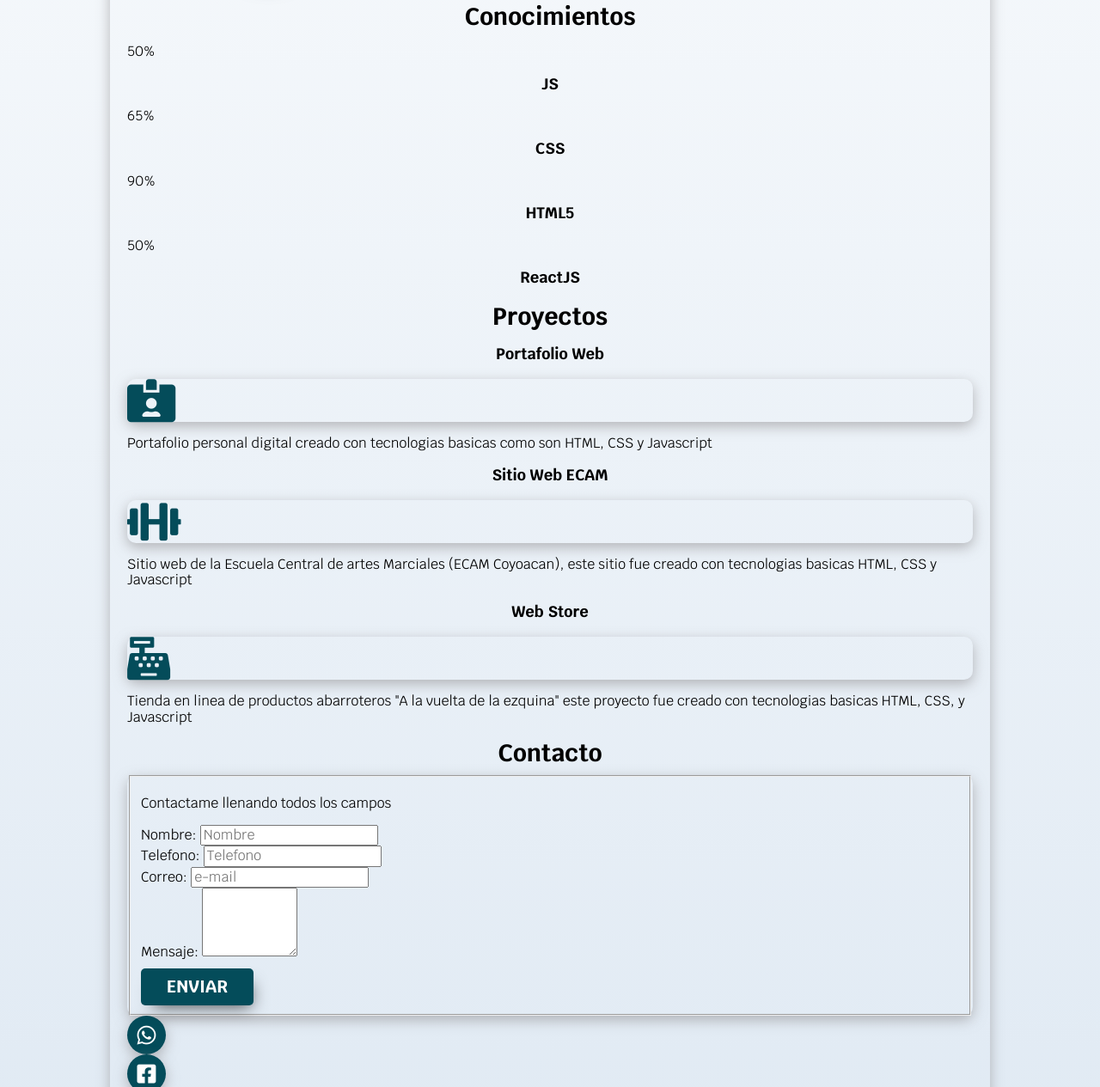
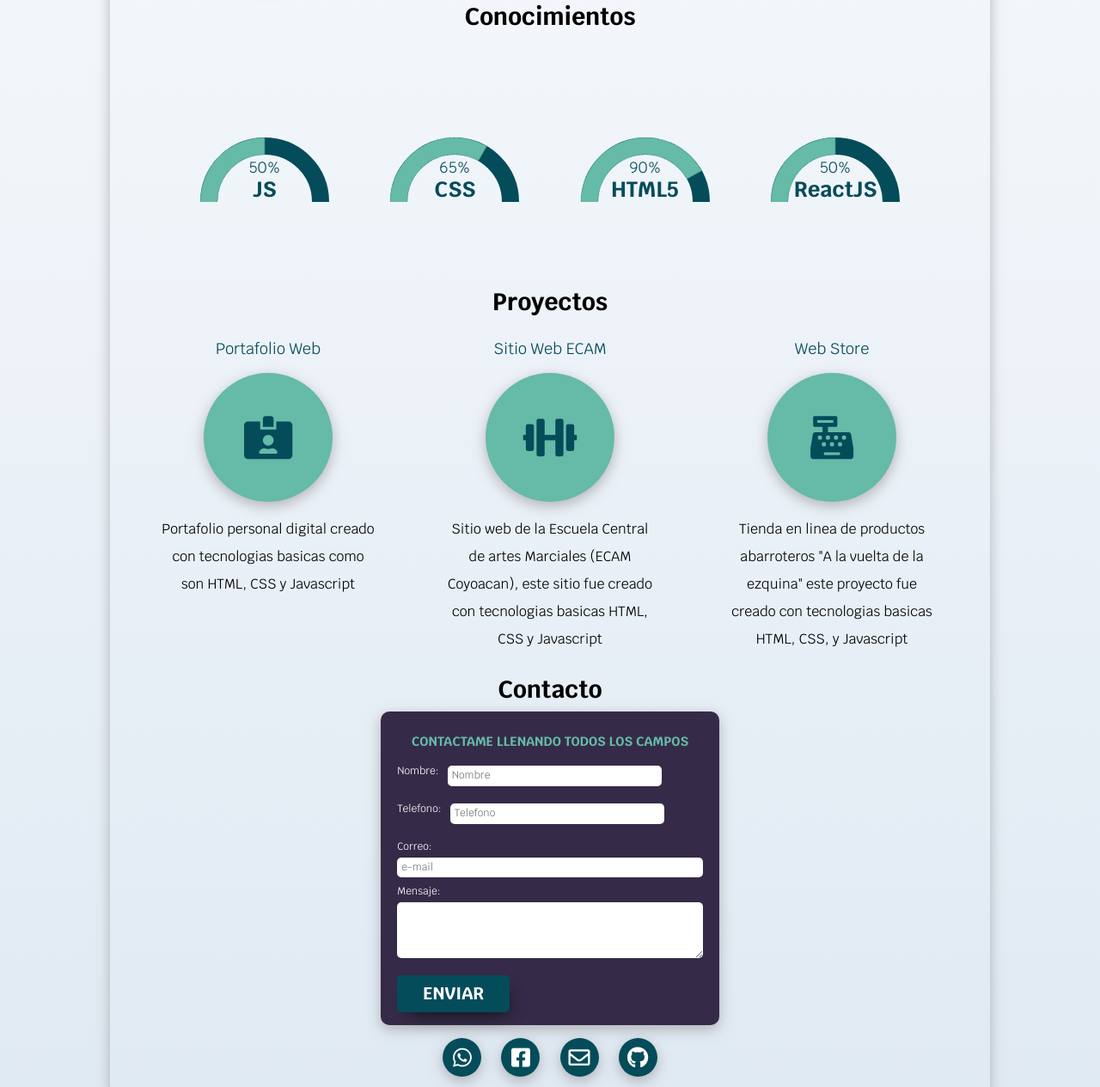
Before and after one commit to PsyACG49/freelancer, a website: page src/index.html in a window 1280 px wide. Shown: the part 839-2104 px from the top of the page at 86% size. Drawn offline with Linux system fonts and the light colour scheme.

Commit message:
lates changes

```diff
--- a/gulpfile.js
+++ b/gulpfile.js
@@ -18,5 +18,6 @@ function dev ( done ) {
     done();
 }
 
+//comando para correr: gulp dev
 exports.css = css;
 exports.dev = dev;
--- a/src/scss/base/_variables.scss
+++ b/src/scss/base/_variables.scss
@@ -5,6 +5,9 @@ $primario: #66baa8;
 $secundario: #044c5a;
 $gris: #352b48;
 
+$border-fondo: 20px solid #044c5a;
+$border:20px solid #66baa8;
+
 //Medidas media query
 $tablets: 768px;
 $movile: 425px;
--- /dev/null
+++ b/src/scss/layout/_contact.scss
@@ -0,0 +1,78 @@
+@use "base/variables" as v;
+@use "base/mixins" as m;
+
+.formulario {
+    background-color: v.$gris;
+    width: 40%;
+    min-width: 250px;
+    margin: 0 auto;
+    padding: .5rem;
+    border-radius: 1rem;
+  }
+
+  .formulario fieldset {
+    border: none;
+  }
+
+  .formulario p {
+    text-align: center;
+    font-size: 1.5rem;
+    font-weight: bold;
+    color: v.$primario;
+    text-transform: uppercase;
+    margin-bottom: 2rem;
+  }
+
+
+  .campo {
+    margin-bottom: 1rem;
+    display: flex;
+  }
+
+  .campo label {
+    width: auto;
+    font-size: 1.2rem;
+    color: v.$blanco;
+    padding-bottom: 1rem;
+    margin-bottom: 0.5rem;
+    margin-right: 1rem;
+  }
+  .campo2{
+    display: flex;
+    flex-direction: column;
+    color: v.$blanco;
+    font-size: 1.2;
+  }
+
+  .campo2 label{
+    margin-bottom: 0.5rem;
+    font-size: 1.2rem;
+  }
+
+  .campo2 .input-text{
+    width: auto;
+  }
+
+  .input-text {
+    width: 70%;
+    font-size: 1.2rem;
+    border: none;
+    margin-bottom: 1rem;
+    padding: 0.5rem;
+    border-radius: 0.5rem;
+  }
+
+  .enviar {
+    width: 40%;
+  }
+
+  .redes2{
+    width: 30%;
+    margin:15px auto 0 auto;
+    display: flex;
+    justify-content: space-evenly;
+  }
+
+  .footer {
+    text-align: center;
+  }
--- a/src/scss/layout/_index.scss
+++ b/src/scss/layout/_index.scss
@@ -2,3 +2,5 @@
 @forward 'hero';
 @forward 'aboutMe';
 @forward 'skills';
+@forward 'proyectos';
+@forward 'contact';
--- /dev/null
+++ b/src/scss/layout/_proyectos.scss
@@ -0,0 +1,34 @@
+@use "base/variables" as v;
+@use "base/mixins" as m;
+
+.proyectos{
+    display: flex;
+    justify-content: space-around;
+    flex-wrap: wrap;
+  }
+
+  .proyecto {
+    max-width: 250px;
+    display: flex;
+    flex-direction: column;
+    align-items: center;
+  }
+
+  .proyecto h3 {
+    color: v.$secundario;
+    font-weight: normal;
+  }
+
+  .proyecto p {
+    line-height: 2;
+    text-align: center;
+  }
+  .proyecto .iconos {
+    width: 15rem;
+    height: 15rem;
+    background-color: v.$primario;
+    border-radius: 50%;
+    display: flex;
+    justify-content: space-evenly;
+    align-items: center;
+  }
--- a/src/scss/layout/_skills.scss
+++ b/src/scss/layout/_skills.scss
@@ -1,11 +1,11 @@
 @use "base/variables" as v;
 @use "base/mixins" as m;
 
-.title-skills {
+.title-skills{
   margin-bottom: 0;
 }
 
-.skills {
+.skills{
   overflow: hidden;
   width: 90%;
   margin: auto;
@@ -14,86 +14,88 @@
   flex-wrap: wrap;
 }
 
-.contenedor-progres {
+.contenedor-progres{
   height: 200px;
   width: 200px;
   overflow: hidden;
   margin: auto auto;
 
-  .progress {
-    margin: 102px auto;
+}
+
+.contenedor-progres .progress{
+  margin: 125px auto;
   border-radius: 50%;
   height: 150px;
   width: 150px;
-    border-left: var(--border);
-    border-right: var(--border);
-    border-top: var(--border);
+  border-left: v.$border;
+  border-right: v.$border;
+  border-top: v.$border;
   border-bottom: 25px solid transparent;
   position: relative;
-    color: var(--secundario);
+  color: v.$secundario;
   text-align: center;
 }
 
-  .prop {
-    border: var(--border-fondo);
-  }
+.contenedor-progres .prop{
+  border: v.$border-fondo;
 }
 
-.progress h3 {
+.progress h3{
   margin: auto;
-  font-size: 3rem;
+  font-size: 2.5rem;
 }
 
-.progress p {
-  margin: 2rem auto 0 auto;
+.progress p{
+  margin: 0.5rem auto 0 auto;
   font-size: 1.8rem;
 }
 
-.progress .circulo {
+.progress .circulo{
   border-radius: 50%;
-  height: 100%;
-  width: 100%;
+  height: 150px;
+  width: 150px;
   position: absolute;
   top: -20px;
   left: -20px;
   transform: rotate(-135deg);
-  border-top: var(--border);
-  border-left: var(--border);
+  border-top: v.$border;
+  border-left: v.$border;
   border-right: 20px solid transparent;
   border-bottom: 20px solid transparent;
   animation-delay: 1s;
 }
 
-.c1 {
+.c1{
   animation: rotar1 1s linear forwards;
 }
 
-.c2 {
+.c2{
   animation: rotar2 1s linear forwards;
 }
 
-.c3 {
+.c3{
   animation: rotar3 1s linear forwards;
 }
 
-.c4 {
+.c4{
   animation: rotar1 1s linear forwards;
 }
 
+
 @keyframes rotar1 {
-  100% {
+  100%{
     transform: rotate(-45deg);
   }
 }
 
 @keyframes rotar2 {
-  100% {
+  100%{
     transform: rotate(-15deg);
   }
 }
 
 @keyframes rotar3 {
-  100% {
+  100%{
     transform: rotate(16deg);
   }
 }
```
Also changed, not shown: build/css/app.css. Lines whose indentation alone changed are shown as unchanged.
